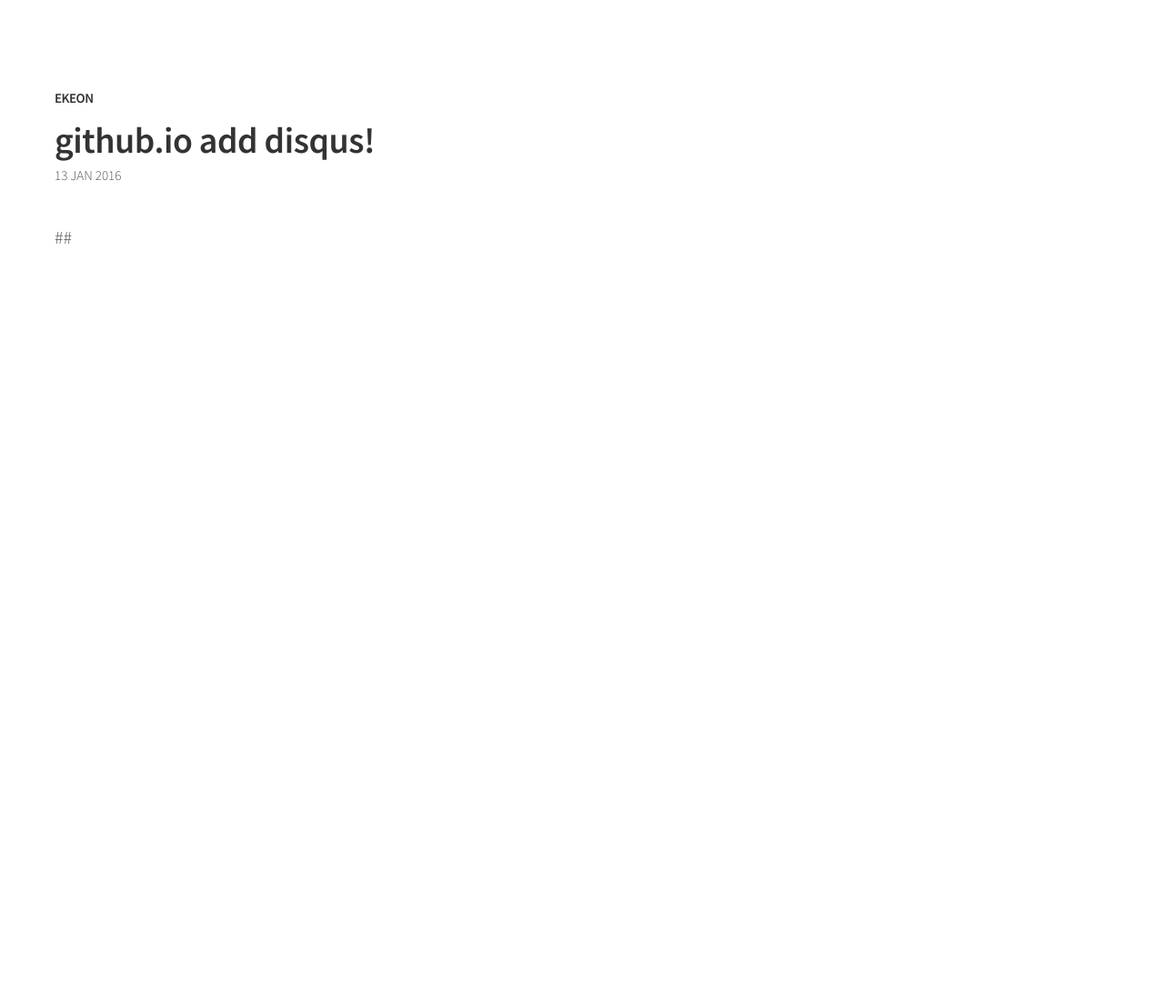
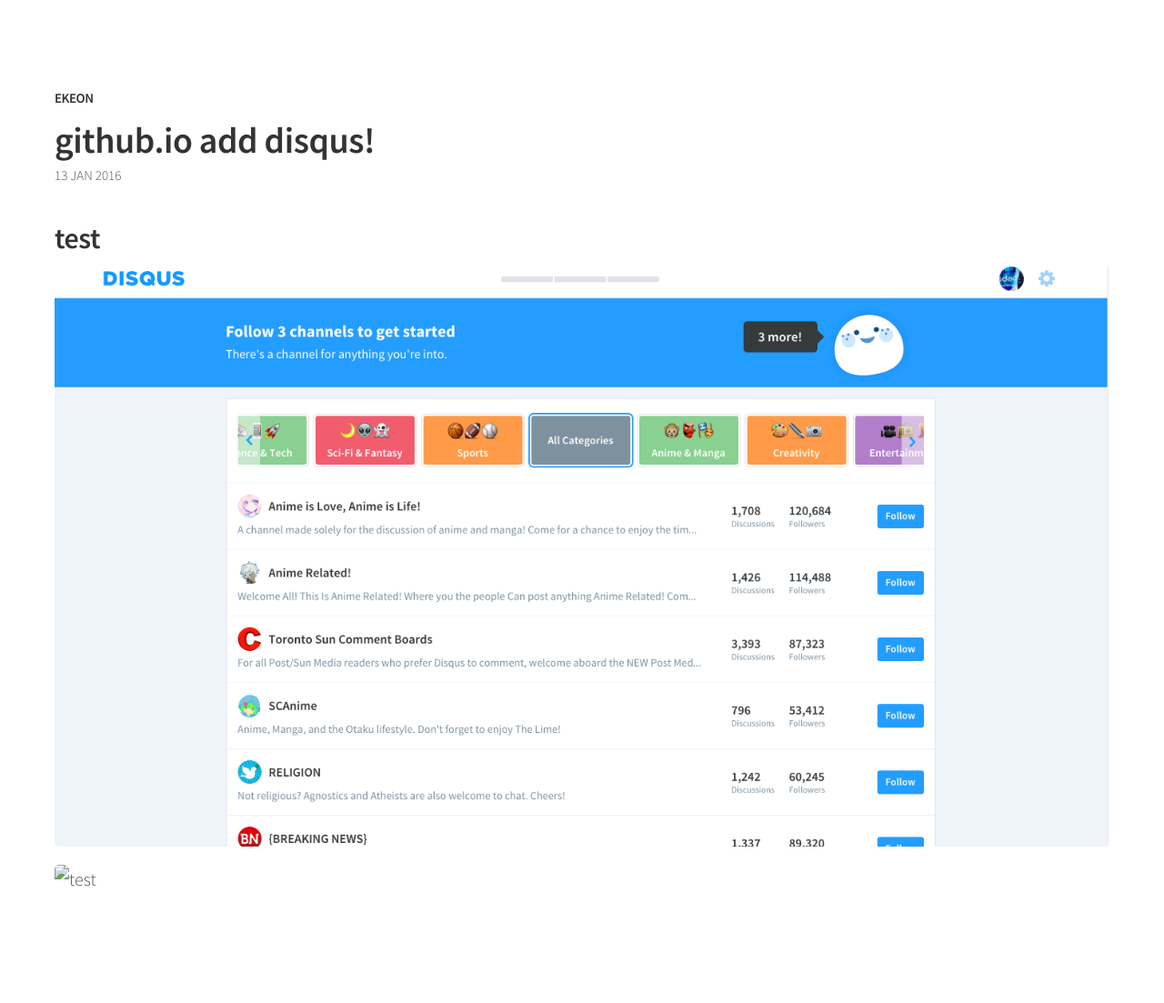
Before and after one commit to ekeon/ekeon.github.io, a Jekyll site: the page built from _posts/2016-1-13-github-io-add-disqus.markdown, in a window 1280 px wide. Shown: the whole page at 91% size. Built offline with Jekyll 4.4.1, drawn with Linux system fonts in a browser that asks for light colours; Markdown is read by kramdown in place of the engine named in the settings; comment, search, counter and statistics services are not loaded; before the commit the page ends 900 px from its top, so only the background shows below that.

Commit message:
no message

```diff
--- a/_posts/2016-1-13-github-io-add-disqus.markdown
+++ b/_posts/2016-1-13-github-io-add-disqus.markdown
@@ -5,4 +5,6 @@
 categories: jekyll update
 ---
 
-##
+##test
+![test](https://github.com/ekeon/ekeon.github.io/blob/master/image/disqus1.png)
+![test](/ekeon/ekeon.github.io/blob/master/image/disqus1.png?raw=true)
```
